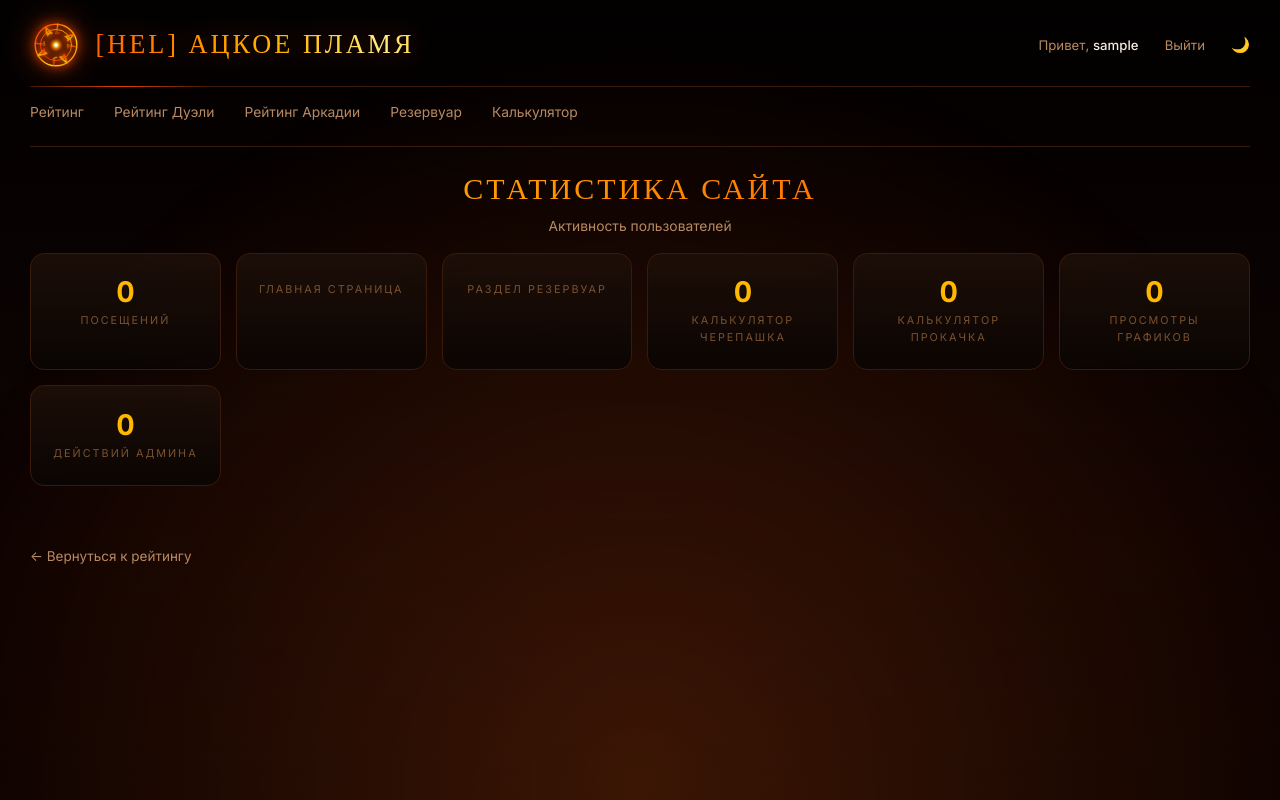
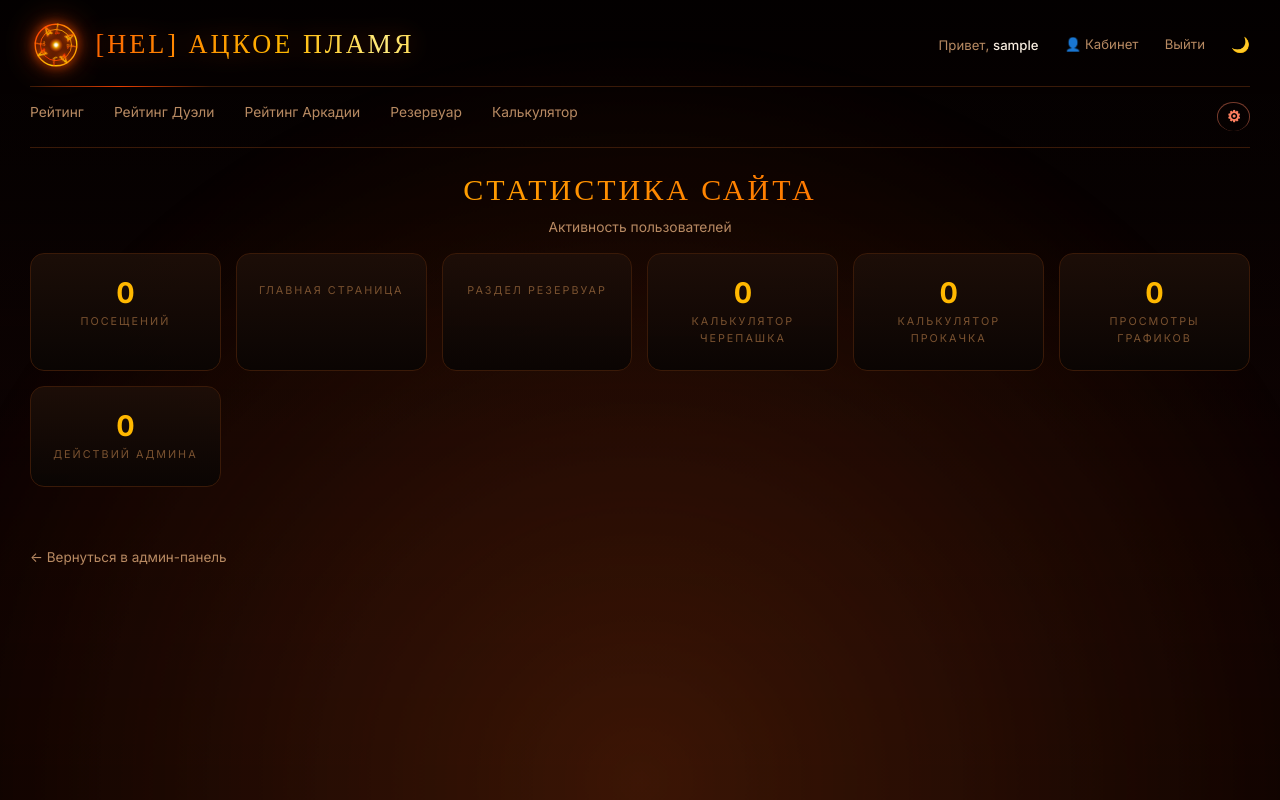
Before and after one commit to paradigmaafk-boop/e-hell, a Flask app: page /rating-stats in a window 1280 px wide. Run offline with Flask 3, Linux system fonts and the light colour scheme; the visitor is signed in with stand-in values (Sample User, id 1); data that the repository does not hold is empty; some libraries are stand-ins or nearby versions; some web fonts are replaced.

Commit message:
Update rating_stats.html

```diff
--- a/templates/rating_stats.html
+++ b/templates/rating_stats.html
@@ -3,7 +3,7 @@
 <head>
     <meta charset="UTF-8">
     <meta name="viewport" content="width=device-width, initial-scale=1.0">
-    <title>Статистика | {{ display_name }} | [HEL] Ацкое Пламя</title>
+    <title>Статистика сайта | [HEL] Ацкое Пламя</title>
     <link rel="preconnect" href="https://fonts.googleapis.com">
     <link rel="preconnect" href="https://fonts.gstatic.com" crossorigin>
     <link href="https://fonts.googleapis.com/css2?family=Forum&family=Cormorant+Garamond:ital,wght@0,400;0,500;0,600;1,400&family=Inter:wght@300;400;500;600;700;800;900&display=swap" rel="stylesheet">
@@ -31,8 +31,6 @@
         </radialGradient>
     </defs>
 </svg>
-
-<div class="embers" id="embers"></div>
 
 <div class="wrap">
 
@@ -64,7 +62,8 @@
         </a>
         <div class="header-right">
             <span class="user">Привет, <b>{{ session['username'] }}</b></span>
-            <a href="/logout" class="link-btn">Выйти</a>
+            <a href="/cabinet" class="link-btn header-link">👤 Кабинет</a>
+            <a href="/logout" class="link-btn header-link">Выйти</a>
             <button class="moon" id="theme-toggle">🌙</button>
         </div>
     </header>
@@ -90,7 +89,9 @@
             <span class="nav-full">Калькулятор</span>
             <span class="nav-short">Калькулятор</span>
         </a>
-
+        {% if session.get('role') in ['admin', 'super_admin'] %}
+        <a href="/admin" class="nav-admin" title="Админ-панель">⚙</a>
+        {% endif %}
     </nav>
 
     <div class="page-head">
@@ -129,35 +130,11 @@
         </div>
     </section>
 
-    <a href="/rating/{{ rating_type }}" class="back-link">← Вернуться к рейтингу</a>
+    <a href="/admin" class="back-link">← Вернуться в админ-панель</a>
 
 </div>
 
 <script>
-    (function () {
-        const container = document.getElementById('embers');
-        if (!container) return;
-        for (let i = 0; i < 30; i++) {
-            const ember = document.createElement('div');
-            ember.className = 'ember';
-            const size = 2 + Math.random() * 4;
-            const left = Math.random() * 100;
-            const duration = 6 + Math.random() * 10;
-            const delay = Math.random() * 12;
-            const drift = (Math.random() - 0.5) * 200;
-            ember.style.left = left + '%';
-            ember.style.width = size + 'px';
-            ember.style.height = size + 'px';
-            ember.style.animationDuration = duration + 's';
-            ember.style.animationDelay = delay + 's';
-            ember.style.setProperty('--drift', drift + 'px');
-            const hue = 15 + Math.random() * 30;
-            ember.style.background = `radial-gradient(circle, hsl(${hue + 20}, 100%, 70%), hsl(${hue}, 100%, 50%) 60%, transparent 100%)`;
-            ember.style.boxShadow = `0 0 8px 1px hsla(${hue}, 100%, 55%, 0.8)`;
-            container.appendChild(ember);
-        }
-    })();
-
     const toggleBtn = document.getElementById('theme-toggle');
     const body = document.body;
     toggleBtn.addEventListener('click', () => {
```
